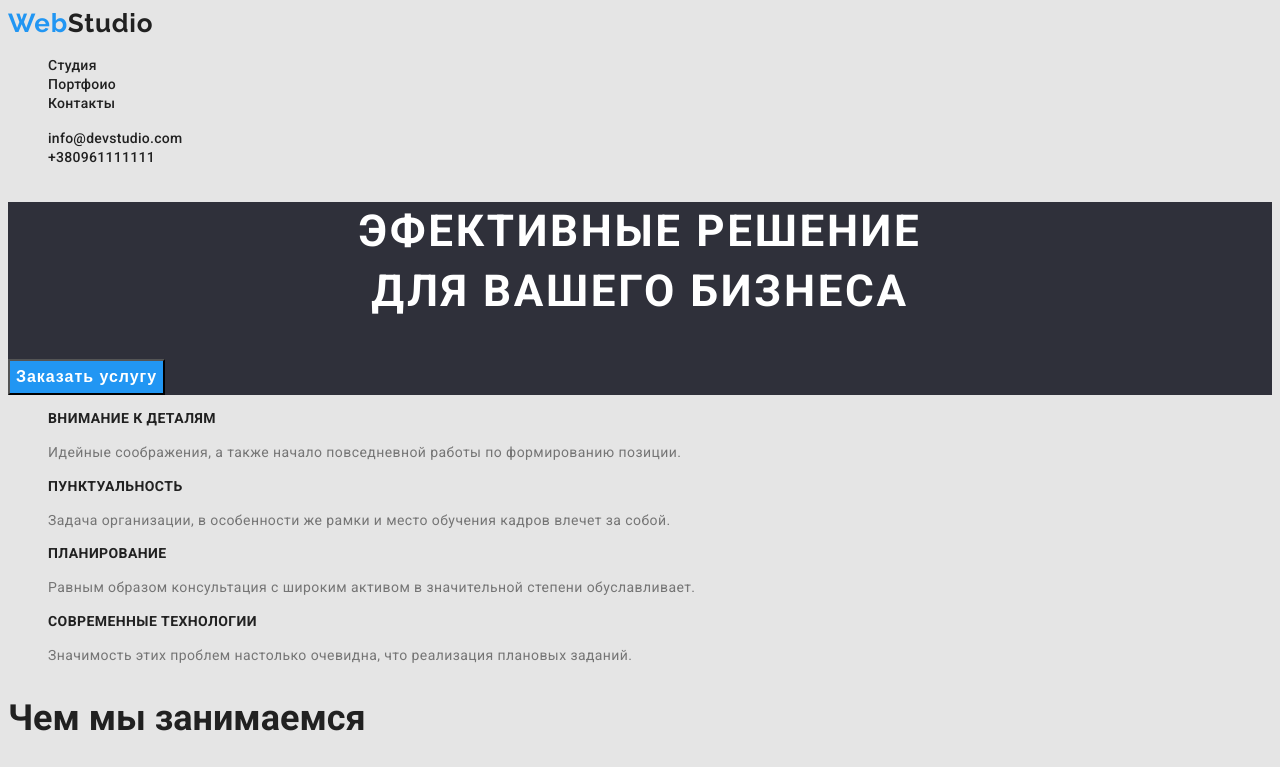
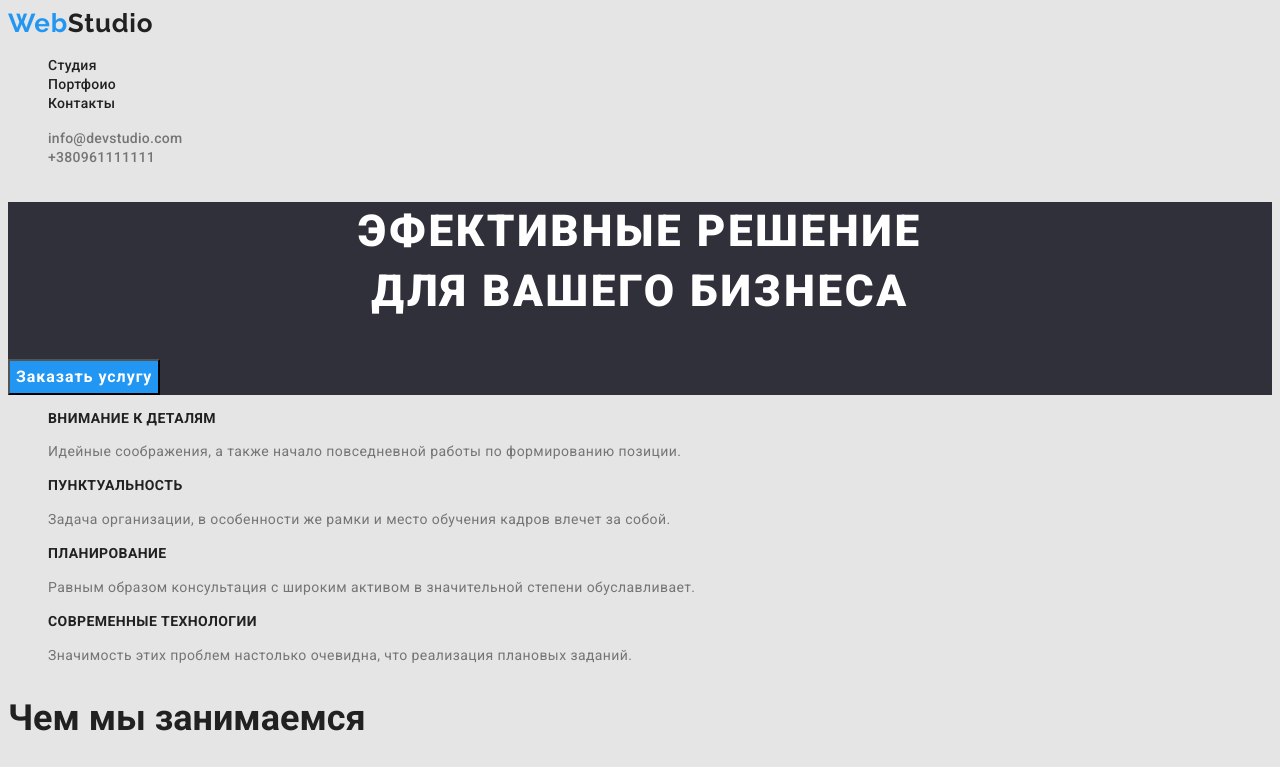
Before and after one commit to SergioTrukhan/goit-markup-hw-02, a plain HTML site: page index.html in a window 1280 px wide. Shown: the top 767 px of the page. Drawn offline with Linux system fonts and the light colour scheme.

Commit message:
additionakl correction
Еще внес правки по кнопкам шрифт. в лого пробел, подчеркивание ссылок в футере.

```diff
--- a/css/styles.css
+++ b/css/styles.css
@@ -64,7 +64,7 @@ font-weight: 500;
 font-size: 14px;
 line-height: 1.14;
 letter-spacing: 0.02em;
-  color: var(--secondary-text-color);
+  color: var(--primary-text-color);
   text-decoration: none;
 }
 .connection a:hover,
@@ -90,9 +90,11 @@ text-transform: uppercase;
   color: var(--accent-second-color);
 }
 .button {
-  font-weight: bold;
+ font-family: Roboto;
+font-style: normal;
+font-weight: bold;
 font-size: 16px;
-line-height: 1.88;
+line-height: 1.87;
 display: flex;
 align-items: center;
 text-align: center;
@@ -176,6 +178,7 @@ line-height: 1.71;
 letter-spacing: 0.03em;
 
 color: rgba(255, 255, 255, 0.6);
+text-decoration: none;
 }
 .footer-connection a:hover,
 .footer-connection a:focus {
@@ -186,7 +189,8 @@ color: rgba(255, 255, 255, 0.6);
 /* Portfolio */
 
 .btn{
-
+font-family: Roboto;
+font-style: normal;
 font-weight: 500;
 font-size: 16px;
 line-height: 1.62;
--- a/index.html
+++ b/index.html
@@ -34,7 +34,7 @@
     <!--Main-->
     <main>
     <section class="hero" >
-        <h1 class="hero-title"> <b>Эфективные решение <br> для вашего бизнеса</b> </h1>
+        <h1 class="hero-title"> Эфективные решение <br> для вашего бизнеса</h1>
         <button type="button" class="button">Заказать услугу</button>
 
     </section>
@@ -104,7 +104,7 @@
     </main>
 
     <footer class="footer">
-        <a href="./index.html" class="logo"><span class="web">Web</span> <span class="studio">Studio</span></a>
+        <a href="./index.html" class="logo"><span class="web">Web</span><span class="studio">Studio</span></a>
         <address>
             <p class="address">г. Киев, пр-т Леси Украинки, 26 </p>
             <ul class="footer-connection">
```
